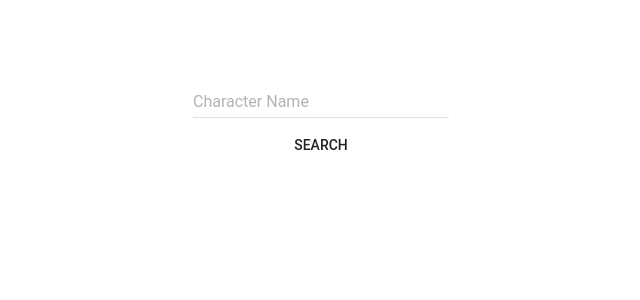
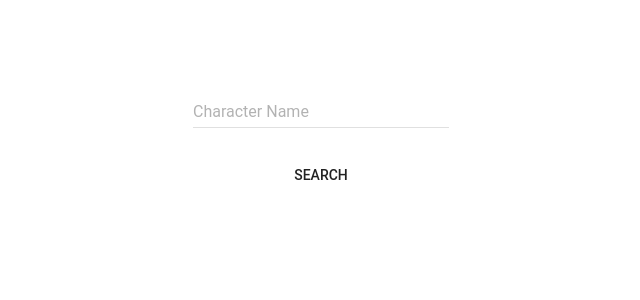
Before and after one commit to dsullivan7/republic-test, a React app: page / in a window 1280 px wide. Shown: the top 300 px of the page, without its empty margins (319-959 px from the left). Built offline with nearby package versions, Linux system fonts and the light colour scheme; the HTML template or start-up script is replaced by a standard one.

Commit message:
creating a nice list component

```diff
--- a/src/clients/gotClient.js
+++ b/src/clients/gotClient.js
@@ -10,7 +10,7 @@ const characterPath = '/characters'
  */
 
 const searchCharacterEndpoint = (parameters) =>
-  `${apiEndpoint}${characterPath}?${Object.keys(parameters).map(key => `${key}=${parameters[key]}`).join('&')}&page=1&pageSize=1`
+  `${apiEndpoint}${characterPath}?${Object.keys(parameters).map(key => `${key}=${parameters[key]}`).join('&')}&page=1&pageSize=10`
 
 /**
  * returns a fetch promise to retrieve character payload
--- /dev/null
+++ b/src/components/Character.js
@@ -0,0 +1,17 @@
+import React from 'react';
+
+import {
+  TableRow,
+  TableRowColumn,
+} from 'material-ui/Table';
+
+const Character = ({ name, isAlive, title, culture }) => (
+  <TableRow>
+    <TableRowColumn>{name}</TableRowColumn>
+    <TableRowColumn>{title}</TableRowColumn>
+    <TableRowColumn>{culture}</TableRowColumn>
+    <TableRowColumn>{isAlive? 'Yes' : 'No' }</TableRowColumn>
+  </TableRow>
+);
+
+export default Character
--- /dev/null
+++ b/src/components/CharacterList.js
@@ -0,0 +1,45 @@
+import React from 'react';
+
+import Paper from 'material-ui/Paper';
+import styled from 'styled-components';
+
+import Character from './Character'
+
+import {
+  Table,
+  TableBody,
+  TableHeader,
+  TableHeaderColumn,
+  TableRow,
+} from 'material-ui/Table';
+
+const StyledPaper = styled(Paper)`
+  width: 100%;
+`
+
+const CharacterList = ({ characters }) => !characters.length? null : (
+  <StyledPaper zDepth={2}>
+    <Table selectable={false}>
+      <TableHeader displaySelectAll={false} adjustForCheckbox={false}>
+        <TableRow>
+          <TableHeaderColumn>Name</TableHeaderColumn>
+          <TableHeaderColumn>Title</TableHeaderColumn>
+          <TableHeaderColumn>Culture</TableHeaderColumn>
+          <TableHeaderColumn>Alive</TableHeaderColumn>
+        </TableRow>
+      </TableHeader>
+      <TableBody displayRowCheckbox={false}>
+        {characters.map((character, idx) => (
+            <Character key={idx}
+              name={character.name}
+              title={character.titles.length && character.titles[0]}
+              culture={character.culture}
+              isAlive={!(character.died)}
+            />
+        ))}
+      </TableBody>
+    </Table>
+    </StyledPaper>
+);
+
+export default CharacterList
--- a/src/components/Content.js
+++ b/src/components/Content.js
@@ -4,6 +4,9 @@ import styled from 'styled-components';
 import {Field, reduxForm} from 'redux-form';
 import TextField from 'material-ui/TextField';
 import FlatButton from 'material-ui/FlatButton';
+import CircularProgress from 'material-ui/CircularProgress';
+
+import CharacterList from './CharacterList'
 
 const Center = styled.div`
   display: flex;
@@ -15,28 +18,42 @@ const Container = styled.div`
   padding: 70px;
 `
 
+const Component = styled.div`
+  padding-top: 10px;
+  padding-bottom: 10px;
+`
+
+const ResultsWrapper = styled.div`
+  width: 100%;
+`
+
 const renderTextField = ({input, meta, ...rest}) => (<TextField hintText="Character Name" {...input} {...rest} />)
 
-const Content = ({ characters, handleSubmit }) => (
+const Content = ({ characters, loading, handleSubmit }) => (
   <Container>
     <Center>
       <form onSubmit={handleSubmit}>
-        <div>
+        <Component>
           <Field name="name" component={renderTextField} />
-        </div>
+        </Component>
         <Center>
-          <FlatButton type="submit" label="Search" />
+          <Component>
+              <FlatButton type="submit" label="Search" />
+          </Component>
         </Center>
       </form>
-        { characters.length !== 0 &&
-          (<h1>{characters[0].name}</h1>)
-        }
+      <ResultsWrapper>
+        <Center>
+          { loading? <CircularProgress size={120} thickness={6} /> : <CharacterList characters={characters} /> }
+        </Center>
+      </ResultsWrapper>
     </Center>
   </Container>
 );
 
 Content.propTypes = {
-  character: PropTypes.object,
+  characters: PropTypes.array.isRequired,
+  loading: PropTypes.bool.isRequired,
   handleSubmit: PropTypes.func.isRequired
 };
 
--- a/src/containers/Content.js
+++ b/src/containers/Content.js
@@ -4,7 +4,8 @@ import Content from '../components/Content';
 import { searchCharacter } from '../actions/app'
 
 const mapStateToProps = (state) => ({
-  characters: state.app.get('characters').toJS()
+  characters: state.app.get('characters').toJS(),
+  loading: state.app.get('loading'),
 });
 
 const mapDispatchToProps = (dispatch) => ({
--- a/src/reducers/app.js
+++ b/src/reducers/app.js
@@ -6,16 +6,16 @@ import {
   SEARCH_CHARACTER_FAILED
 } from '../constants/app';
 
-const initialState = fromJS({ characters: [] });
+const initialState = fromJS({ characters: [], loading: false });
 
 export default (state = initialState, action) => {
   switch (action.type) {
     case SEARCH_CHARACTER_REQUESTED:
-      return state.mergeDeep({characters: [], loading: true});
+      return state.merge({characters: [], loading: true});
     case SEARCH_CHARACTER_SUCCEEDED:
-      return state.mergeDeep({characters: action.characters, loading: false});
+      return state.merge({characters: action.characters, loading: false});
     case SEARCH_CHARACTER_FAILED:
-      return state.mergeDeep({characters: [], loading: false, error: true});
+      return state.merge({characters: [], loading: false, error: true});
 
     default:
       return state;
```
Also changed, not shown: 1 other file (tests, documents, lock files or other folders).
